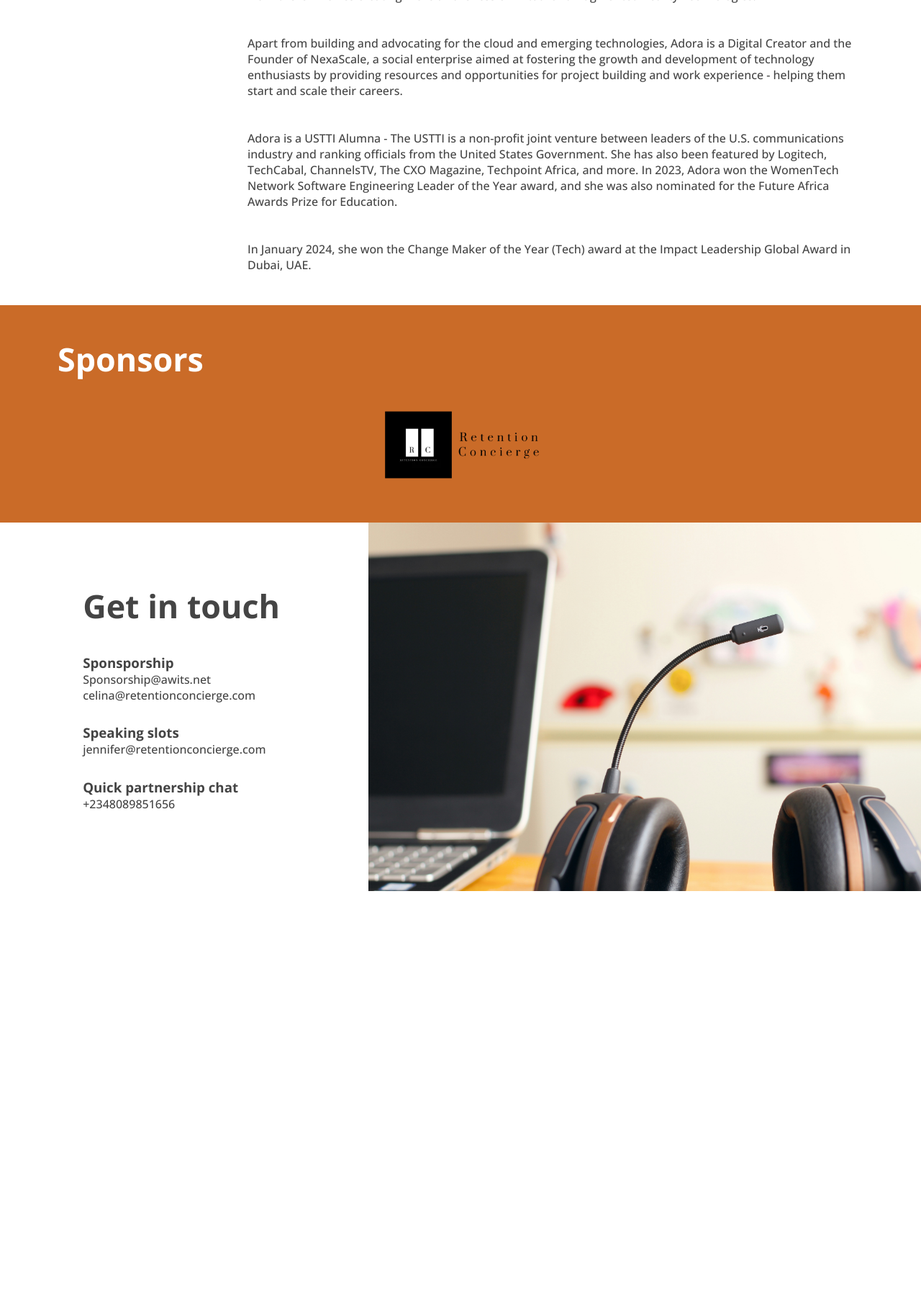
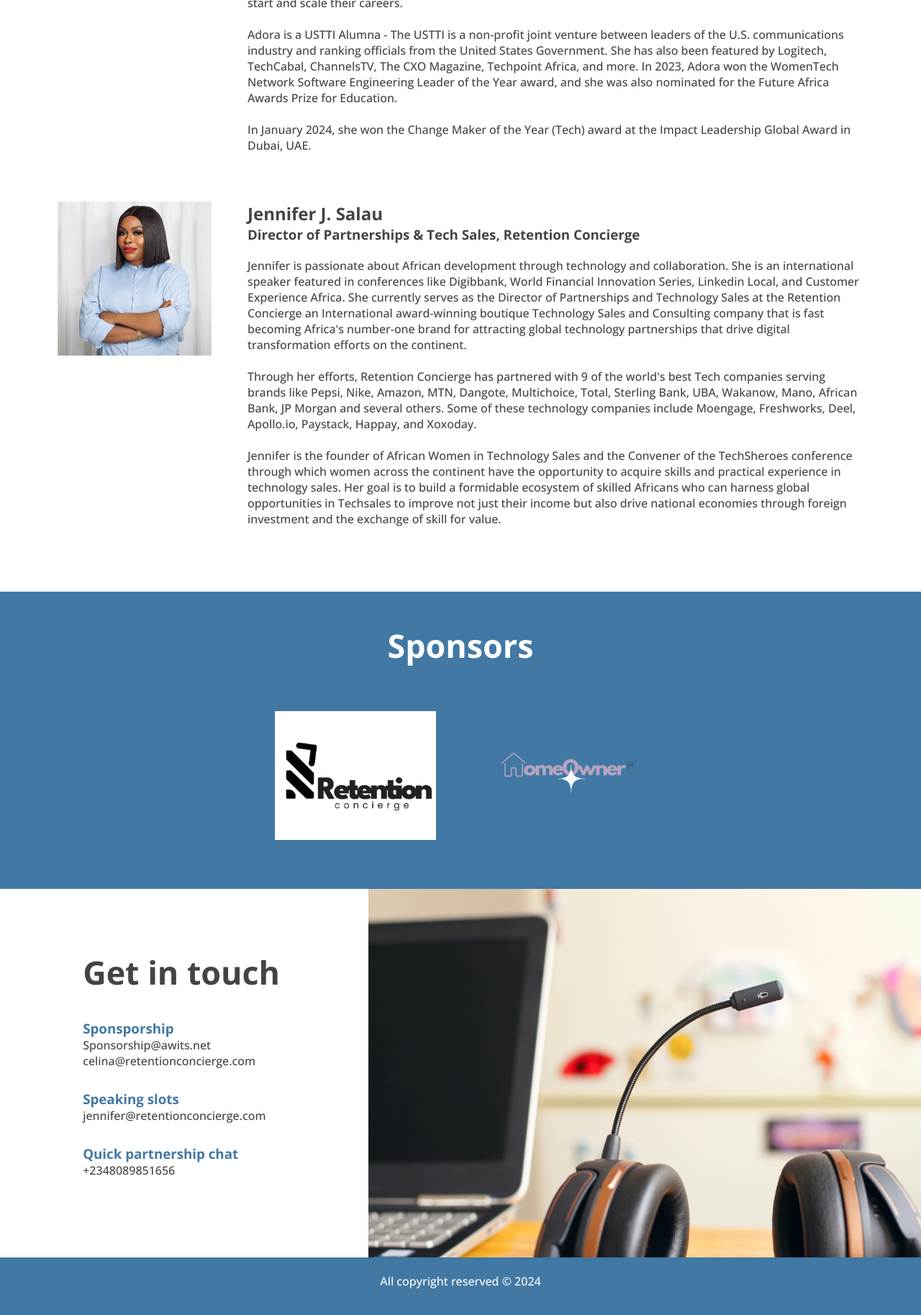
Before and after one commit to sheywenko/awits, a PHP site: page /techsheroles.html in a window 1280 px wide. Shown: the part 1925-3752 px from the top of the page at 72% size. Before the commit the page ends 3163 px from the top, so only its background shows below. Run offline with PHP 8.4, Linux system fonts and the light colour scheme.

Commit message:
modification

```diff
--- a/css/techsheroes.css
+++ b/css/techsheroes.css
@@ -48,7 +48,7 @@ body {
 }
 .register {
   display: inline-block;
-  background-color: rgb(202, 107, 40);
+  background-color: #4178a4;
   padding: 1rem 2.4rem;
   border-radius: 2rem;
   text-decoration: none;
@@ -56,7 +56,7 @@ body {
   color: #fff;
 }
 .register:hover {
-  background-color: rgb(165, 83, 24);
+  background-color: #315a7b;
 }
 .launch-time {
   display: flex;
@@ -95,7 +95,6 @@ body {
 
 .flex-about-image img {
   width: 100%;
-  max-height: 80%;
   border-radius: 5px;
 }
 .flex-about-text p {
@@ -104,19 +103,22 @@ body {
 }
 .flex-about-text a {
   display: inline-block;
-  background-color: rgb(202, 107, 40);
+  background-color: #4178a4;
   padding: 1rem 2.4rem;
   border-radius: 2rem;
   text-decoration: none;
   font-size: 1.2rem;
   color: #fff;
 }
+.flex-about-text a:hover {
+  color: #315a7b;
+}
 .flex-stat {
   display: grid;
   grid-template-columns: 1fr 1fr;
   gap: 2.4rem;
   padding: 2.8rem 5rem;
-  background-color: rgb(202, 107, 40);
+  background-color: #4178a4;
 }
 .flex-stat span {
   display: block;
@@ -126,7 +128,7 @@ body {
   font-weight: 800;
 }
 .flex-stat p {
-  font-size: 2rem;
+  font-size: 1.4rem;
   color: #fff;
   text-align: center;
 }
@@ -138,6 +140,7 @@ body {
   display: grid;
   grid-template-columns: 1fr 4fr;
   gap: 50px;
+  margin-bottom: 4.2rem;
 }
 .speaker-image img {
   width: 100%;
@@ -145,12 +148,20 @@ body {
 .speaker-title p {
   margin-top: 20px;
 }
+.sponsor-container {
+  display: flex;
+  gap: 4.2rem;
+  align-items: center;
+  justify-content: center;
+}
 .sponsors {
   padding: 2.8rem 5rem;
-  background-color: rgb(202, 107, 40);
+  background-color: #4178a4;
 }
 .sponsors .sub-title h2 {
   color: #fff;
+  text-align: center;
+  margin-bottom: 2.4rem;
 }
 .sponsor-image {
   display: flex;
@@ -180,15 +191,25 @@ body {
 .contact-item {
   margin-bottom: 1.8rem;
 }
+.contact-item h3 {
+  color: #4178a4;
+}
 .contact-image img {
   width: 100%;
 }
 footer {
-  background-color: rgba(0, 0, 0, 0.7);
+  background-color: #4178a4;
   height: 10vh;
   margin-top: -5px;
+  color: #fff;
 }
-@media (min-aspect-ratio: 16/9) {
+footer p {
+  display: flex;
+  align-items: center;
+  justify-content: center;
+  padding-top: 1.4rem;
+}
+@media (min-aspect-ratio: 4/3) {
   .clip {
     width: 100%;
     height: auto;
--- a/techsheroles.html
+++ b/techsheroles.html
@@ -57,7 +57,7 @@
       </div>
       <div class="flex-about">
         <div class="flex-about-image">
-          <img src="assets/techsheroes-1.jpg" alt="" />
+          <img src="assets/banner.jpg" alt="" />
         </div>
         <div class="flex-about-text">
           <p>
@@ -101,23 +101,59 @@
               passionate about the Cloud and Emerging Technologies. She is also
               the Vice President of the Nigerian chapter of VRAR Association.
               Her work there involves creating more awareness of Virtual and
-              Augmented Reality Technologies. <br /><br /><br />Apart from
-              building and advocating for the cloud and emerging technologies,
-              Adora is a Digital Creator and the Founder of NexaScale, a social
-              enterprise aimed at fostering the growth and development of
-              technology enthusiasts by providing resources and opportunities
-              for project building and work experience - helping them start and
-              scale their careers. <br /><br /><br />Adora is a USTTI Alumna -
-              The USTTI is a non-profit joint venture between leaders of the
-              U.S. communications industry and ranking officials from the United
+              Augmented Reality Technologies.<br /><br />Apart from building and
+              advocating for the cloud and emerging technologies, Adora is a
+              Digital Creator and the Founder of NexaScale, a social enterprise
+              aimed at fostering the growth and development of technology
+              enthusiasts by providing resources and opportunities for project
+              building and work experience - helping them start and scale their
+              careers. <br /><br />Adora is a USTTI Alumna - The USTTI is a
+              non-profit joint venture between leaders of the U.S.
+              communications industry and ranking officials from the United
               States Government. She has also been featured by Logitech,
               TechCabal, ChannelsTV, The CXO Magazine, Techpoint Africa, and
               more. In 2023, Adora won the WomenTech Network Software
               Engineering Leader of the Year award, and she was also nominated
-              for the Future Africa Awards Prize for Education.
-              <br /><br /><br />
+              for the Future Africa Awards Prize for Education. <br /><br />
               In January 2024, she won the Change Maker of the Year (Tech) award
               at the Impact Leadership Global Award in Dubai, UAE.
+            </p>
+          </div>
+        </div>
+      </div>
+      <div class="speaker-container">
+        <div class="speaker-image">
+          <img src="assets/jennifer.png" alt="" />
+        </div>
+        <div class="speaker-details">
+          <div class="speaker-title">
+            <h2>Jennifer J. Salau</h2>
+            <h3>Director of Partnerships & Tech Sales, Retention Concierge</h3>
+            <p>
+              Jennifer is passionate about African development through
+              technology and collaboration. She is an international speaker
+              featured in conferences like Digibbank, World Financial Innovation
+              Series, Linkedin Local, and Customer Experience Africa. She
+              currently serves as the Director of Partnerships and Technology
+              Sales at the Retention Concierge an International award-winning
+              boutique Technology Sales and Consulting company that is fast
+              becoming Africa's number-one brand for attracting global
+              technology partnerships that drive digital transformation efforts
+              on the continent.<br /><br />Through her efforts, Retention
+              Concierge has partnered with 9 of the world's best Tech companies
+              serving brands like Pepsi, Nike, Amazon, MTN, Dangote,
+              Multichoice, Total, Sterling Bank, UBA, Wakanow, Mano, African
+              Bank, JP Morgan and several others. Some of these technology
+              companies include Moengage, Freshworks, Deel, Apollo.io, Paystack,
+              Happay, and Xoxoday.<br /><br />Jennifer is the founder of African
+              Women in Technology Sales and the Convener of the TechSheroes
+              conference through which women across the continent have the
+              opportunity to acquire skills and practical experience in
+              technology sales. Her goal is to build a formidable ecosystem of
+              skilled Africans who can harness global opportunities in Techsales
+              to improve not just their income but also drive national economies
+              through foreign investment and the exchange of skill for value.
+              <br /><br />
             </p>
           </div>
         </div>
@@ -129,7 +165,10 @@
       </div>
       <div class="sponsor-container">
         <div class="sponsor-image">
-          <img src="assets/rc-logo.webp" alt="" />
+          <img src="assets/RC New Logo.webp" alt="" />
+        </div>
+        <div class="sponsor-image">
+          <img src="assets/Home Owner Logo  (1).png" alt="" />
         </div>
       </div>
     </section>
@@ -156,6 +195,9 @@
         </div>
       </div>
     </section>
+    <footer>
+      <p>All copyright reserved &copy; 2024</p>
+    </footer>
 
     <script>
       let countDownTime = new Date("March 28, 2024 16:00:00").getTime();
```
Also changed, not shown: assets/Home Owner Logo  (1).png (added), assets/RC New Logo.webp (added), assets/banner.jpg (added), assets/jennifer.png (added).
